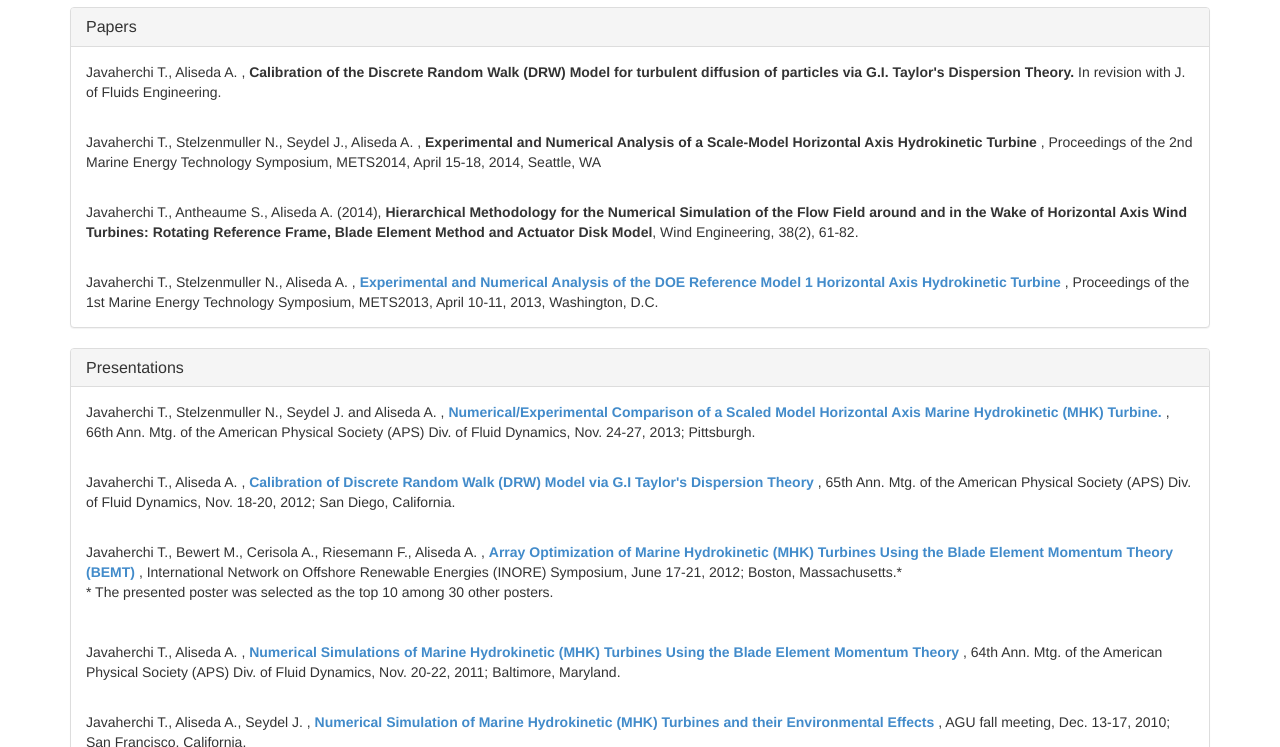
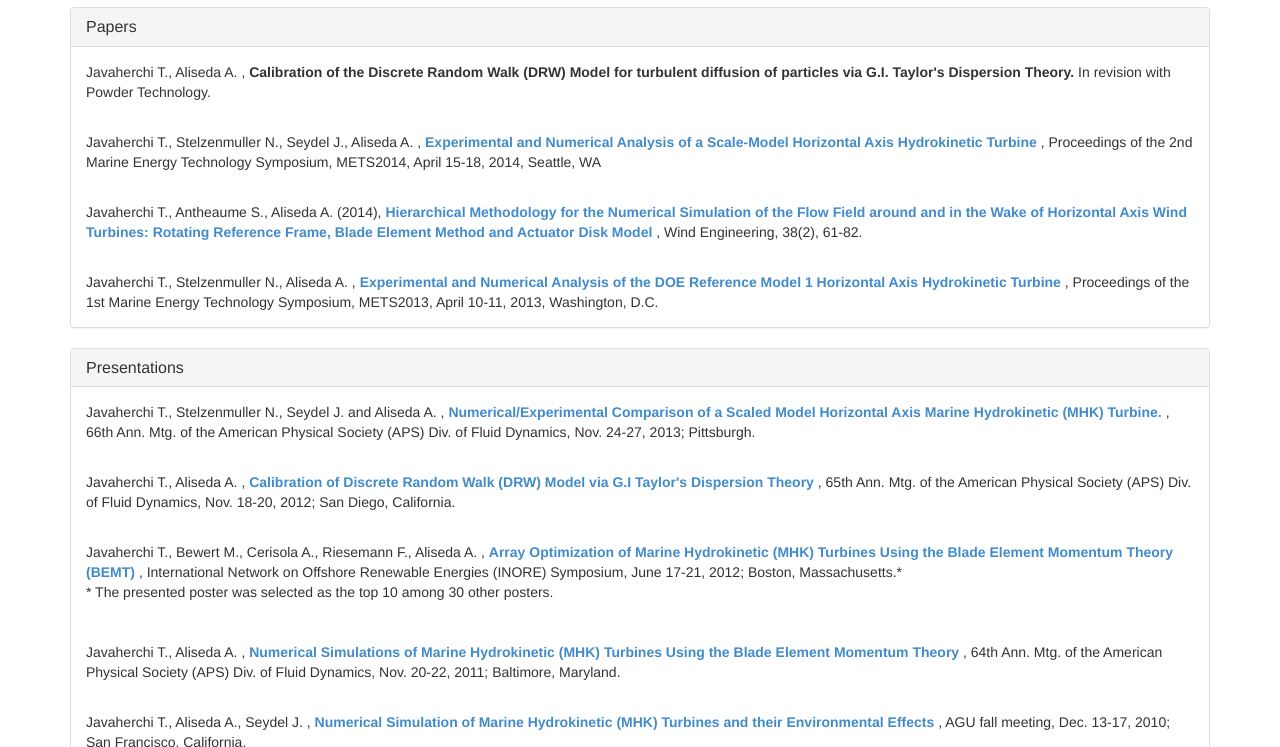
Before and after one commit to ardeshirj/teymourj-website, a plain HTML site: page publications.html in a window 1280 px wide. Shown: the part 53-800 px from the top of the page. Drawn offline with nearby package versions, Linux system fonts and the light colour scheme.

Commit message:
Update 'Publication' content

```diff
--- a/publications.html
+++ b/publications.html
@@ -48,157 +48,178 @@
     </div>
   </div>
 
+  <!-- Papers -->
   <div class="container" style="padding-top: 10px">
     <div class="panel panel-default">
       <div class="panel-heading">
         <h3 class="panel-title">Papers</h3>
       </div>
 
-      <!-- 2) -->
       <div class="panel-body">
         Javaherchi T., Aliseda A. ,
-          <strong>Calibration of the Discrete Random Walk
-          (DRW) Model for turbulent diffusion of particles via G.I. Taylor's
-          Dispersion Theory.
-          </strong> In revision with J. of Fluids Engineering.
+          <strong>
+            Calibration of the Discrete Random Walk
+            (DRW) Model for turbulent diffusion of particles via G.I. Taylor's
+            Dispersion Theory.
+          </strong>
+          In revision with Powder Technology.
       </div>
 
-      <!-- 1) -->
       <div class="panel-body">
         Javaherchi T., Stelzenmuller N., Seydel J., Aliseda A. ,
-          <strong>Experimental and Numerical Analysis of a Scale-Model Horizontal Axis
-            Hydrokinetic Turbine
-          </strong>, Proceedings of the 2nd Marine Energy Technology Symposium,
+          <a href="http://www.globalmarinerenewable.com/images/pdf/METS_PAPERS_VII/103-Javaherchi.pdf">
+            <strong>
+              Experimental and Numerical Analysis of a Scale-Model Horizontal Axis
+              Hydrokinetic Turbine
+            </strong>
+          </a>
+          , Proceedings of the 2nd Marine Energy Technology Symposium,
           METS2014, April 15-18, 2014, Seattle, WA
       </div>
 
       <div class="panel-body">
-        Javaherchi T., Antheaume S., Aliseda A. (2014), <strong>Hierarchical Methodology for
-          the Numerical Simulation of the Flow Field around and in the Wake of
-          Horizontal Axis Wind Turbines: Rotating Reference Frame, Blade Element
-          Method and Actuator Disk Model</strong>, Wind Engineering, 38(2),
-        61-82.
+        Javaherchi T., Antheaume S., Aliseda A. (2014),
+          <a href="http://multi-science.metapress.com/content/yw7284p2518045l2/">
+            <strong>
+              Hierarchical Methodology for the Numerical Simulation of the Flow Field
+              around and in the Wake of Horizontal Axis Wind Turbines:
+              Rotating Reference Frame, Blade Element Method and Actuator Disk Model
+            </strong>
+          </a>
+          , Wind Engineering, 38(2), 61-82.
       </div>
 
-      <!-- 1) -->
       <div class="panel-body">
         Javaherchi T., Stelzenmuller N., Aliseda A. ,
-        <a href="http://www.foroceanenergy.org/wp-content/uploads/2013/07/
-            EXPERIMENTAL-AND-NUMERICAL-ANALYSIS-OF-THE-DOE-REFERENCE-MODEL-1.pdf">
-          <strong>Experimental and Numerical Analysis of the DOE Reference Model 1 Horizontal Axis
+        <a href="http://www.globalmarinerenewable.com/images/experimental%20and%20numerical%20analysis%20of%20the%20doe%20reference%20model%201.pdf">
+          <strong>
+            Experimental and Numerical Analysis of the DOE Reference Model 1 Horizontal Axis
             Hydrokinetic Turbine
           </strong>
-        </a>, Proceedings of the 1st Marine Energy Technology Symposium,
+        </a>
+        , Proceedings of the 1st Marine Energy Technology Symposium,
         METS2013, April 10-11, 2013, Washington, D.C.
       </div>
     </div>
+
+    <!-- Presentations -->
     <div class="panel panel-default">
       <div class="panel-heading">
         <h3 class="panel-title">Presentations</h3>
       </div>
 
-      <!-- 3) -->
       <div class="panel-body">
         Javaherchi T., Stelzenmuller N., Seydel J. and Aliseda A. ,
         <a href="">
-          <strong>Numerical/Experimental Comparison of a Scaled Model Horizontal Axis
+          <strong>
+            Numerical/Experimental Comparison of a Scaled Model Horizontal Axis
             Marine Hydrokinetic (MHK) Turbine.
           </strong>
-        </a>, 66th Ann. Mtg. of the American
+        </a>
+        , 66th Ann. Mtg. of the American
         Physical Society (APS) Div. of Fluid Dynamics, Nov. 24-27, 2013;
         Pittsburgh.
       </div>
 
-      <!-- 4) -->
       <div class="panel-body">
         Javaherchi T., Aliseda A. ,
         <a href="">
-          <strong>Calibration of Discrete Random Walk (DRW)
+          <strong>
+            Calibration of Discrete Random Walk (DRW)
             Model via G.I Taylor's Dispersion Theory
           </strong>
-        </a>, 65th Ann. Mtg. of the
+        </a>
+        , 65th Ann. Mtg. of the
         American Physical Society (APS) Div. of Fluid Dynamics, Nov. 18-20,
         2012; San Diego, California.
       </div>
 
-      <!-- 5) -->
       <div class="panel-body">
         Javaherchi T., Bewert M., Cerisola A., Riesemann F., Aliseda A. ,
         <a href="">
-          <strong>Array Optimization of Marine Hydrokinetic (MHK) Turbines
+          <strong>
+            Array Optimization of Marine Hydrokinetic (MHK) Turbines
             Using the Blade Element Momentum Theory (BEMT)
           </strong>
-        </a>, International Network on
+        </a>
+        , International Network on
         Offshore Renewable Energies (INORE) Symposium, June 17-21, 2012;
         Boston, Massachusetts.*
-        <p>* The presented poster was selected as the top
-        10 among 30 other posters.</p>
+        <p>
+          * The presented poster was selected as the top
+          10 among 30 other posters.
+        </p>
       </div>
 
-      <!-- 6) -->
       <div class="panel-body">
         Javaherchi T., Aliseda A. ,
         <a href="">
-          <strong>Numerical Simulations of Marine
+          <strong>
+            Numerical Simulations of Marine
             Hydrokinetic (MHK) Turbines Using the Blade Element Momentum
           Theory</strong>
-        </a>, 64th Ann. Mtg. of the American Physical Society (APS) Div. of Fluid
+        </a>
+        , 64th Ann. Mtg. of the American Physical Society (APS) Div. of Fluid
         Dynamics, Nov. 20-22, 2011; Baltimore, Maryland.
       </div>
 
-      <!-- 7) -->
       <div class="panel-body">
         Javaherchi T., Aliseda A., Seydel J. ,
         <a href="">
-          <strong>Numerical Simulation of Marine
+          <strong>
+            Numerical Simulation of Marine
             Hydrokinetic (MHK) Turbines and their Environmental Effects
           </strong>
-        </a>, AGU fall
+        </a>
+        , AGU fall
         meeting, Dec. 13-17, 2010; San Francisco, California.
       </div>
 
-      <!-- 8) -->
       <div class="panel-body">
         Javaherchi T., Aliseda A.,
         <a href="">
-          <strong>Numerical Modeling of Hydrokinetic Turbines and
+          <strong>
+            Numerical Modeling of Hydrokinetic Turbines and
             their Environmental Effects
           </strong>
-        </a>, 63nd Ann. Mtg. of the APS Div. of Fluid Dynamics, Nov. 21-23, 2010;
+        </a>
+        , 63nd Ann. Mtg. of the APS Div. of Fluid Dynamics, Nov. 21-23, 2010;
         Long Beach, California.
       </div>
 
-      <!-- 9) -->
       <div class="panel-body">
         Javaherchi T., Aliseda A. ,
         <a href="">
-          <strong>Study of the potential environmental
+          <strong>
+            Study of the potential environmental
             effect from Marine Hydrokinetic (MHK) Turbines
           </strong>
-        </a>, International Meeting
+        </a>
+        , International Meeting
         of Students in Physical Oceanography (IMPSO), Sept. 22-24, 2010;
         Seattle, Washington.
       </div>
 
-      <!-- 10) -->
       <div class="panel-body">
         Javaherchi T., Aliseda A. ,
         <a href="">
-          <strong>Numerical modeling of tidal turbines:
+          <strong>
+            Numerical modeling of tidal turbines:
             Near wake environmental effects
           </strong>
-        </a>,
-        2010 Ocean Sciences Meeting, Feb. 22-26, 2010; Portland, Oregon.
+        </a>
+        ,2010 Ocean Sciences Meeting, Feb. 22-26, 2010; Portland, Oregon.
       </div>
 
-      <!-- 11) -->
       <div class="panel-body">
         Javaherchi T., Aliseda A., Antheaume S., Seydel J., Polagye B. ,
         <a href="">
-          <strong>Study of the turbulent wake behind a tidal turbine through different
+          <strong>
+            Study of the turbulent wake behind a tidal turbine through different
             numerical models
           </strong>
-        </a>, 62nd Ann. Mtg. of the APS Div. of Fluid Dynamics,
+        </a>
+        , 62nd Ann. Mtg. of the APS Div. of Fluid Dynamics,
         Nov. 22-24, 2009; Minneapolis, Minnesota.
       </div>
 
```
Also changed, not shown: index.html (+3 -2 lines).
